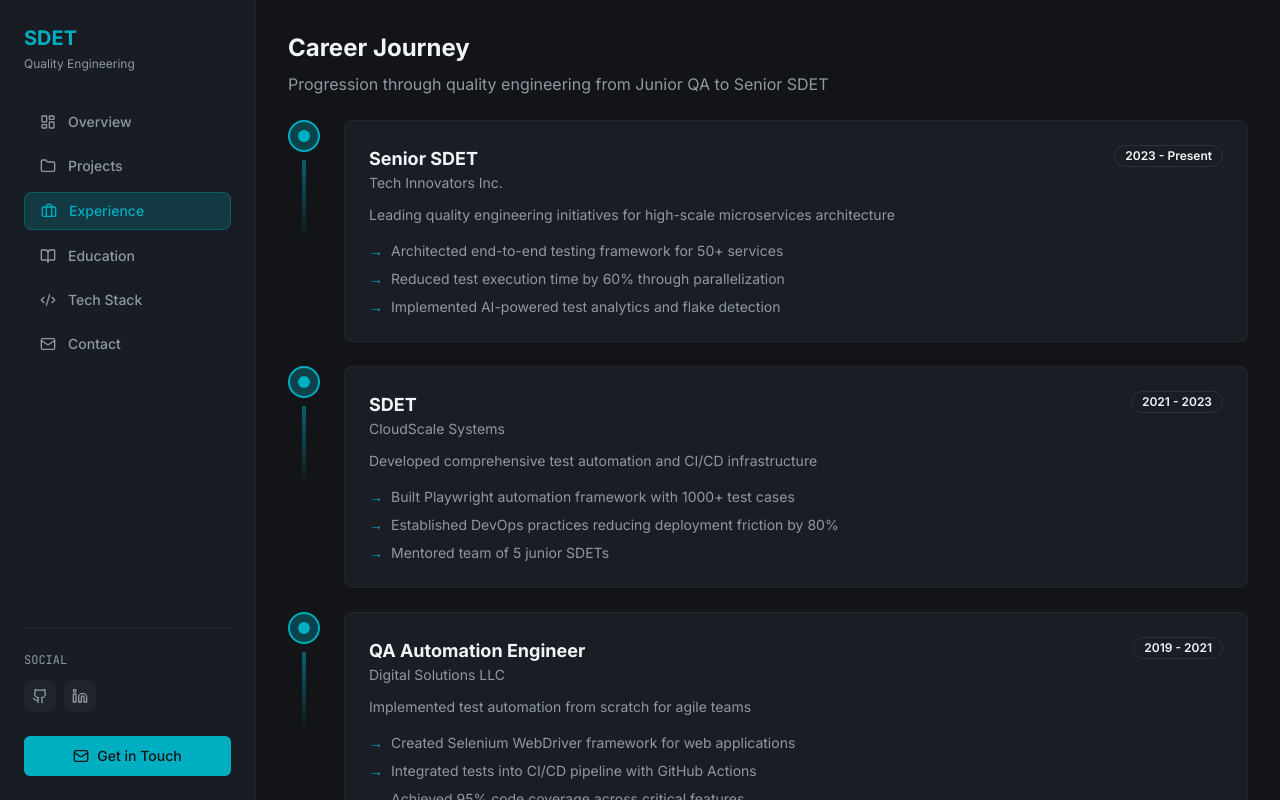
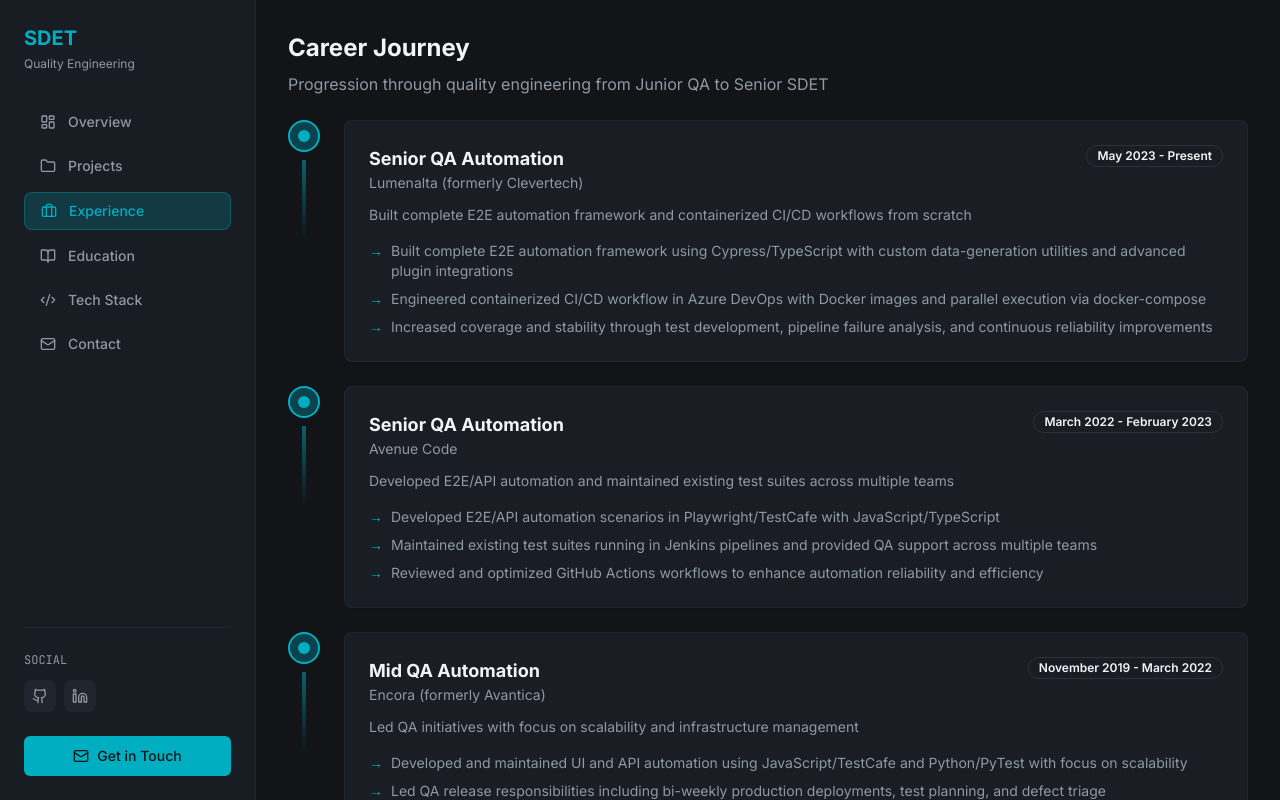
Before and after one commit to rcastaneda-dev/themed-portfolio, a Next.js app: page / in a window 1280 px wide. Both pictures are taken after a click on the button "Experience". Shown: the top 800 px of the page. Built offline with nearby package versions, Linux system fonts and the light colour scheme.

Commit message:
feat: update Ricardo's experience timeline with detailed work history\n\nAdd four positions with accomplishments from 2015 to present.

```diff
--- a/components/experience-timeline.tsx
+++ b/components/experience-timeline.tsx
@@ -13,47 +13,47 @@ interface TimelineItem {
 
 const experiences: TimelineItem[] = [
   {
-    year: '2023 - Present',
-    title: 'Senior SDET',
-    company: 'Tech Innovators Inc.',
-    description: 'Leading quality engineering initiatives for high-scale microservices architecture',
+    year: 'May 2023 - Present',
+    title: 'Senior QA Automation',
+    company: 'Lumenalta (formerly Clevertech)',
+    description: 'Built complete E2E automation framework and containerized CI/CD workflows from scratch',
     highlights: [
-      'Architected end-to-end testing framework for 50+ services',
-      'Reduced test execution time by 60% through parallelization',
-      'Implemented AI-powered test analytics and flake detection'
+      'Built complete E2E automation framework using Cypress/TypeScript with custom data-generation utilities and advanced plugin integrations',
+      'Engineered containerized CI/CD workflow in Azure DevOps with Docker images and parallel execution via docker-compose',
+      'Increased coverage and stability through test development, pipeline failure analysis, and continuous reliability improvements'
     ]
   },
   {
-    year: '2021 - 2023',
-    title: 'SDET',
-    company: 'CloudScale Systems',
-    description: 'Developed comprehensive test automation and CI/CD infrastructure',
+    year: 'March 2022 - February 2023',
+    title: 'Senior QA Automation',
+    company: 'Avenue Code',
+    description: 'Developed E2E/API automation and maintained existing test suites across multiple teams',
     highlights: [
-      'Built Playwright automation framework with 1000+ test cases',
-      'Established DevOps practices reducing deployment friction by 80%',
-      'Mentored team of 5 junior SDETs'
+      'Developed E2E/API automation scenarios in Playwright/TestCafe with JavaScript/TypeScript',
+      'Maintained existing test suites running in Jenkins pipelines and provided QA support across multiple teams',
+      'Reviewed and optimized GitHub Actions workflows to enhance automation reliability and efficiency'
     ]
   },
   {
-    year: '2019 - 2021',
-    title: 'QA Automation Engineer',
-    company: 'Digital Solutions LLC',
-    description: 'Implemented test automation from scratch for agile teams',
+    year: 'November 2019 - March 2022',
+    title: 'Mid QA Automation',
+    company: 'Encora (formerly Avantica)',
+    description: 'Led QA initiatives with focus on scalability and infrastructure management',
     highlights: [
-      'Created Selenium WebDriver framework for web applications',
-      'Integrated tests into CI/CD pipeline with GitHub Actions',
-      'Achieved 95% code coverage across critical features'
+      'Developed and maintained UI and API automation using JavaScript/TestCafe and Python/PyTest with focus on scalability',
+      'Led QA release responsibilities including bi-weekly production deployments, test planning, and defect triage',
+      'Reviewed pull requests to ensure adherence to test design patterns and managed test assets across Docker, Kubernetes, and RabbitMQ infrastructure'
     ]
   },
   {
-    year: '2017 - 2019',
-    title: 'Junior QA Engineer',
-    company: 'StartUp Ventures',
-    description: 'Started career in quality assurance with manual and automated testing',
+    year: 'August 2015 - July 2018',
+    title: 'QA Automation Engineer',
+    company: 'Rulesware LLC',
+    description: 'Developed and maintained Selenium automation framework with API testing capabilities',
     highlights: [
-      'Transitioned from manual testing to automation',
-      'Learned programming fundamentals in JavaScript and Python',
-      'Contributed to mobile app testing efforts'
+      'Developed and maintained automation tests using Selenium WebDriver, TestNG, and data-driven scripts with Page Object Models',
+      'Built reusable utilities to consume, parse, and validate RESTful API endpoints',
+      'Improved backend test coverage and framework capabilities through robust API testing infrastructure'
     ]
   }
 ]
```
Also changed, not shown: 2 other files (tests, documents, lock files or other folders).
